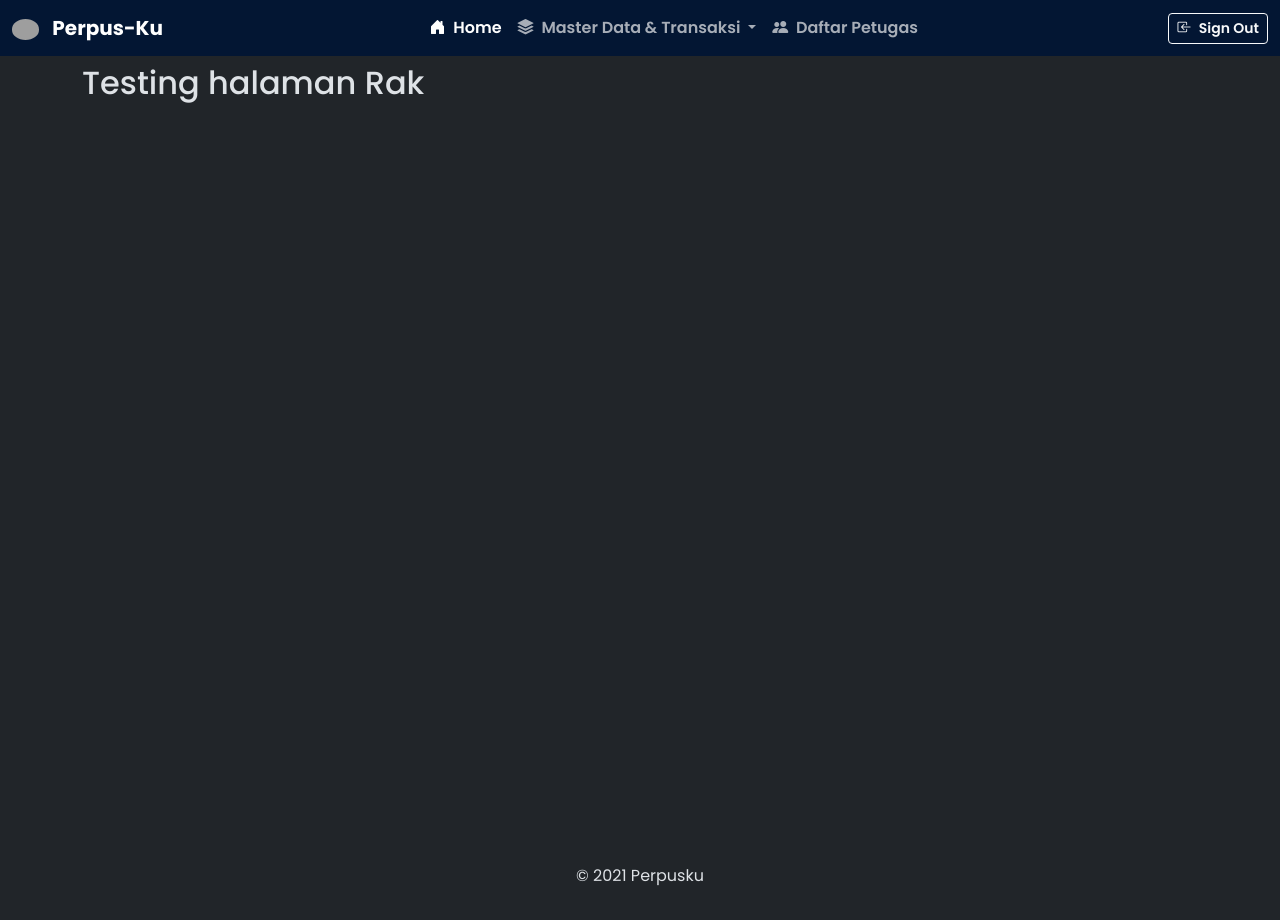
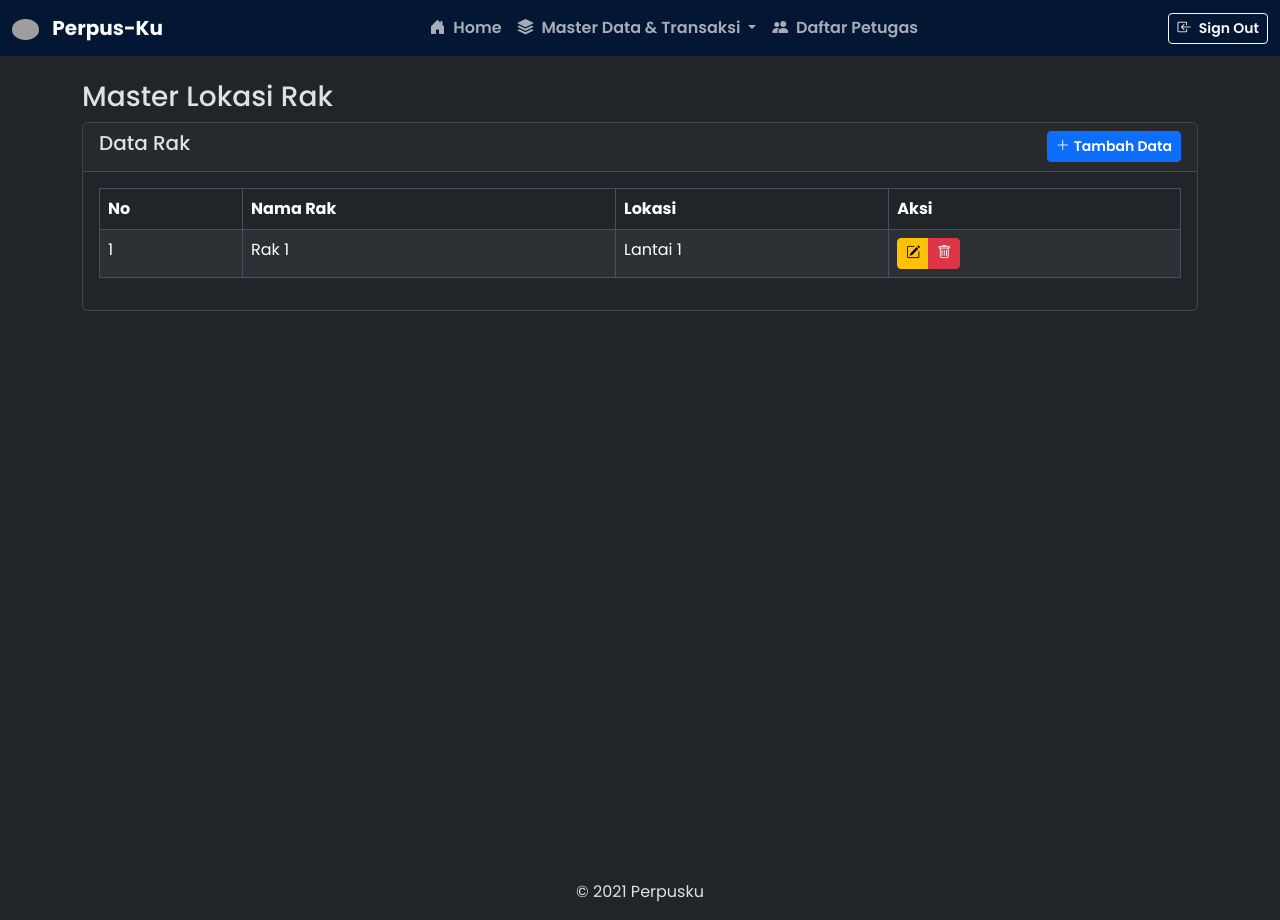
Before and after one commit to Arg39/kelompok-1-sip, a PHP site: the page made by app/views/rak/index.php in a window 1280 px wide. Before the commit the page ends 886 px from the top, so only its background shows below. Run offline with PHP 8.4, Linux system fonts and the light colour scheme; the template is opened without the code that fills it, so the values that code supplies are empty; some libraries are stand-ins or nearby versions; grey boxes are pictures that could not be loaded.

Commit message:
fix: add static layout of master-rak & update readme.md

```diff
--- a/app/views/rak/index.php
+++ b/app/views/rak/index.php
@@ -1 +1,42 @@
-<h2>Testing halaman Rak</h2>
+<h3>Master Lokasi Rak</h3>
+<div class="card">
+    <div class="card-header">
+        <div class="row">
+            <div class="col-md-6 d-flex align-items-center">
+                <h5 class="card-title">Data Rak</h5>
+            </div>
+            <div class="col-md-6">
+                <a href="<?= BASE_URL; ?>rak/tambah" class="btn btn-sm btn-primary float-end fw-semibold"><i
+                        class="bi bi-plus-lg me-1"></i>Tambah Data</a>
+            </div>
+        </div>
+    </div>
+    <div class="card-body">
+        <table class="table table-bordered table-striped">
+            <thead>
+                <tr>
+                    <th>No</th>
+                    <th>Nama Rak</th>
+                    <th>Lokasi</th>
+                    <th>Aksi</th>
+                </tr>
+            </thead>
+            <tbody>
+                <!-- Dummy Data -->
+                <tr>
+                    <td>1</td>
+                    <td>Rak 1</td>
+                    <td>Lantai 1</td>
+                    <td>
+                        <div class="btn-group">
+                            <a href="<?= BASE_URL; ?>rak/edit/1" class="btn btn-sm btn-warning"><i
+                                    class="bi bi-pencil-square"></i></a>
+                            <a href="<?= BASE_URL; ?>rak/hapus/1" class="btn btn-sm btn-danger"><i
+                                    class="bi bi-trash"></i></a>
+                        </div>
+                    </td>
+                </tr>
+            </tbody>
+        </table>
+    </div>
+</div>
--- a/app/views/templates/header.php
+++ b/app/views/templates/header.php
@@ -24,4 +24,4 @@
 <body>
     <?php include_once 'navbar.php' ?>
     <main style="height: 100vh;">
-        <div class="container">
+        <div class="container mt-4">
--- a/app/views/templates/navbar.php
+++ b/app/views/templates/navbar.php
@@ -12,7 +12,7 @@
     <div class="collapse navbar-collapse" id="navbarNav">
       <ul class="navbar-nav mx-auto fw-semibold">
         <li class="nav-item">
-          <a class="nav-link active" aria-current="page" href="<?= BASE_URL; ?>">
+          <a class="nav-link" href="<?= BASE_URL; ?>">
             <i class="bi bi-house-door-fill me-1"></i>
             Home
           </a>
```
Also changed, not shown: README.md, public/img/master-rak.png (added).
